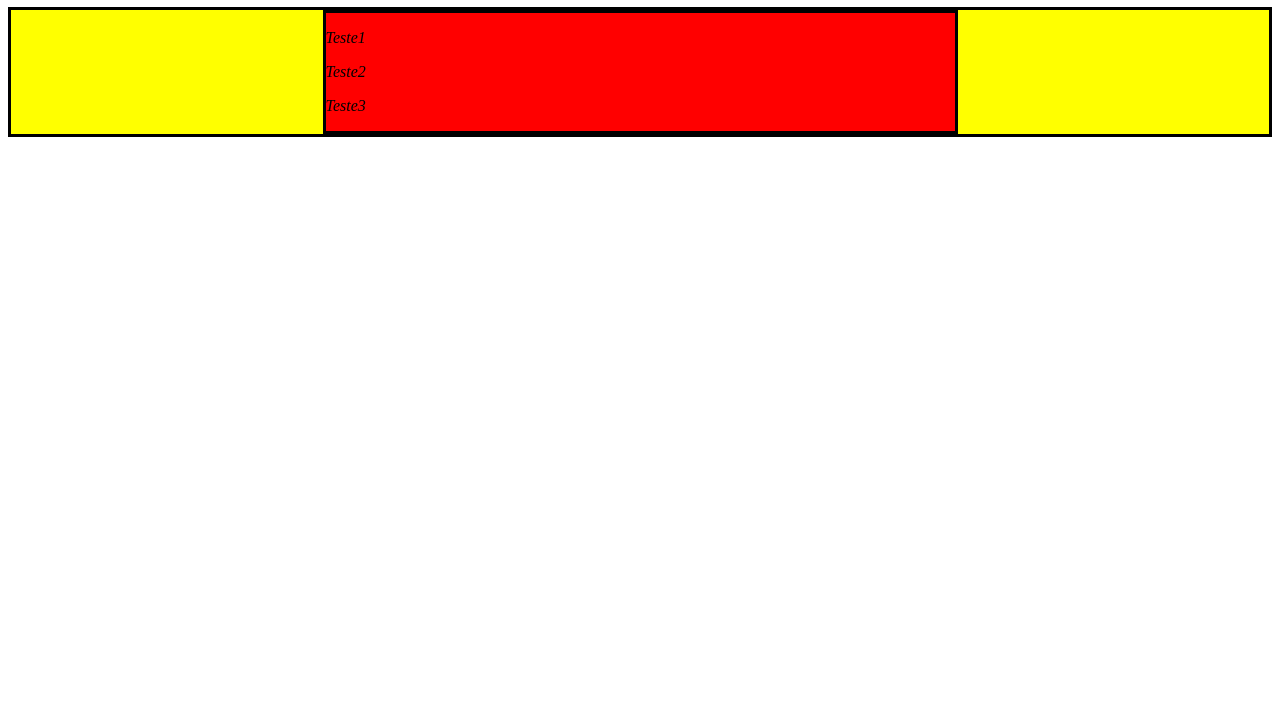
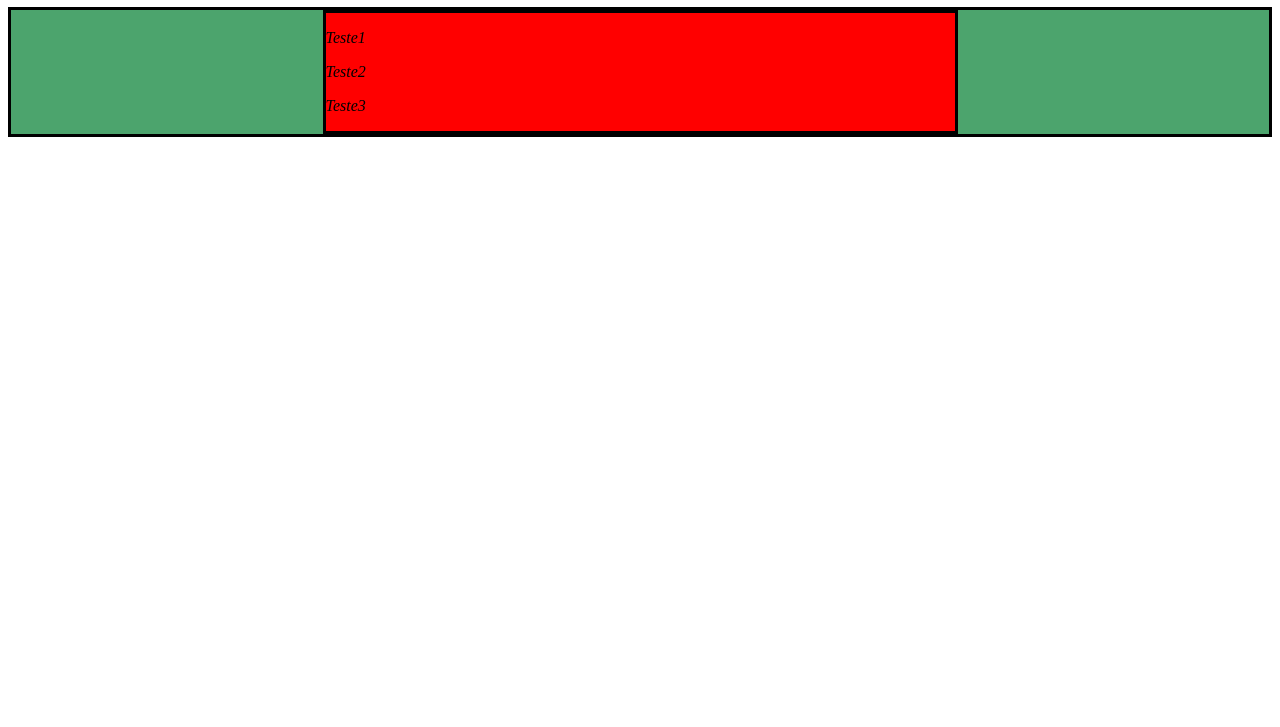
Before and after one commit to nalumelo/revisao-trybe, a plain HTML site: page ex51/exs51.html in a window 1280 px wide. Shown: the part 73-800 px from the top of the page. Drawn offline with Linux system fonts and the light colour scheme.

Commit message:
Muda cor do quadrado amarelo pra verde trybe

```diff
--- a/ex51/exs51.html
+++ b/ex51/exs51.html
@@ -48,7 +48,7 @@
         - document.getElementsByClassName()
         - document.getElementsByTagName()
  -Crie uma função que mude o texto na tag <p> para uma descrição de como você se vê daqui a 2 anos. (Não gaste tempo pensando no texto e sim realizando o exercício)
- Crie uma função que mude a cor do quadrado amarelo para o verde da Trybe (rgb(76,164,109)).
+ -Crie uma função que mude a cor do quadrado amarelo para o verde da Trybe (rgb(76,164,109)).
  Crie uma função que mude a cor do quadrado vermelho para branco.
  Crie uma função que corrija o texto da tag <h1>.
  Crie uma função que modifique todo o texto da tag <p> para maiúsculo.
@@ -57,6 +57,8 @@
         document.getElementsByTagName('p')[0].innerHTML = 'Teste1';
         document.getElementsByTagName('p')[1].innerHTML = 'Teste2';
         document.getElementsByTagName('p')[2].innerHTML = 'Teste3';
+
+        document.getElementsByClassName('main-content')[0].style.backgroundColor = 'rgb(76,164,109)';
     </script>
   </body>
 </html>
```
